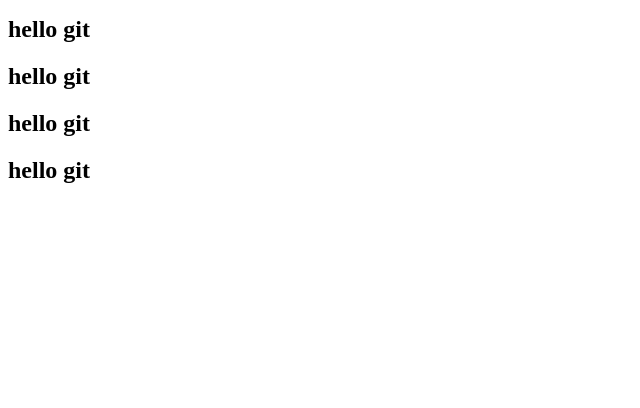
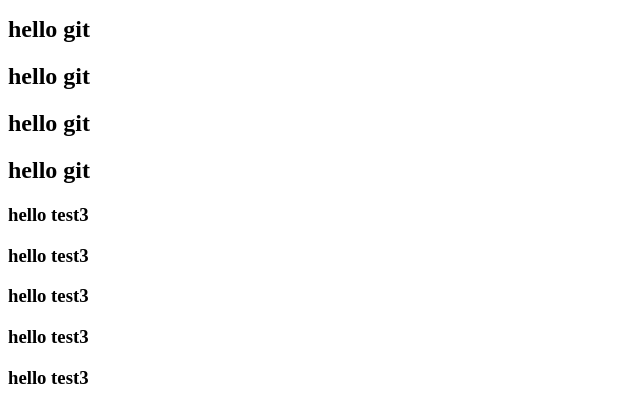
Before and after one commit to ashishkk22/git-gitflow-practical, a plain HTML site: page index.html in a window 1280 px wide. Shown: the part 461-869 px from the top of the page, without its empty margins (0-640 px from the left). Before the commit the page ends 800 px from the top, so only its background shows below. Drawn offline with Linux system fonts and the light colour scheme.

Commit message:
changes in the index.html test3
added the h3 tag in the index

```diff
--- a/index.html
+++ b/index.html
@@ -19,5 +19,10 @@
     <h2>hello git</h2>
     <h2>hello git</h2>
     <h2>hello git</h2>
+    <h3>hello test3</h3>
+    <h3>hello test3</h3>
+    <h3>hello test3</h3>
+    <h3>hello test3</h3>
+    <h3>hello test3</h3>
   </body>
 </html>
```
